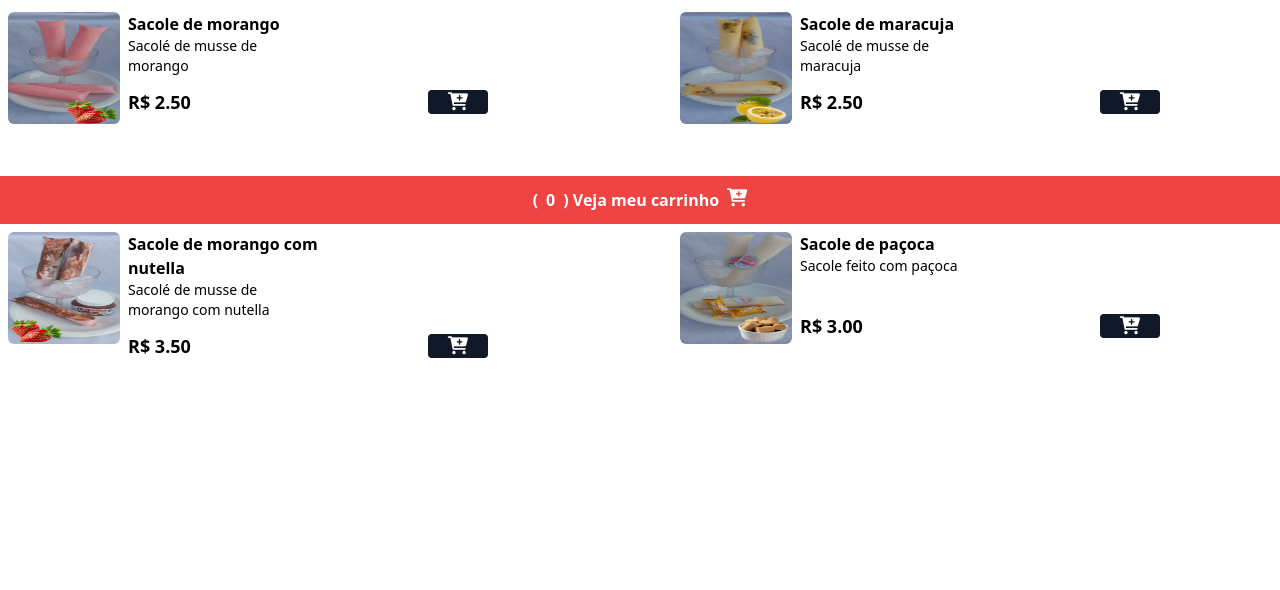
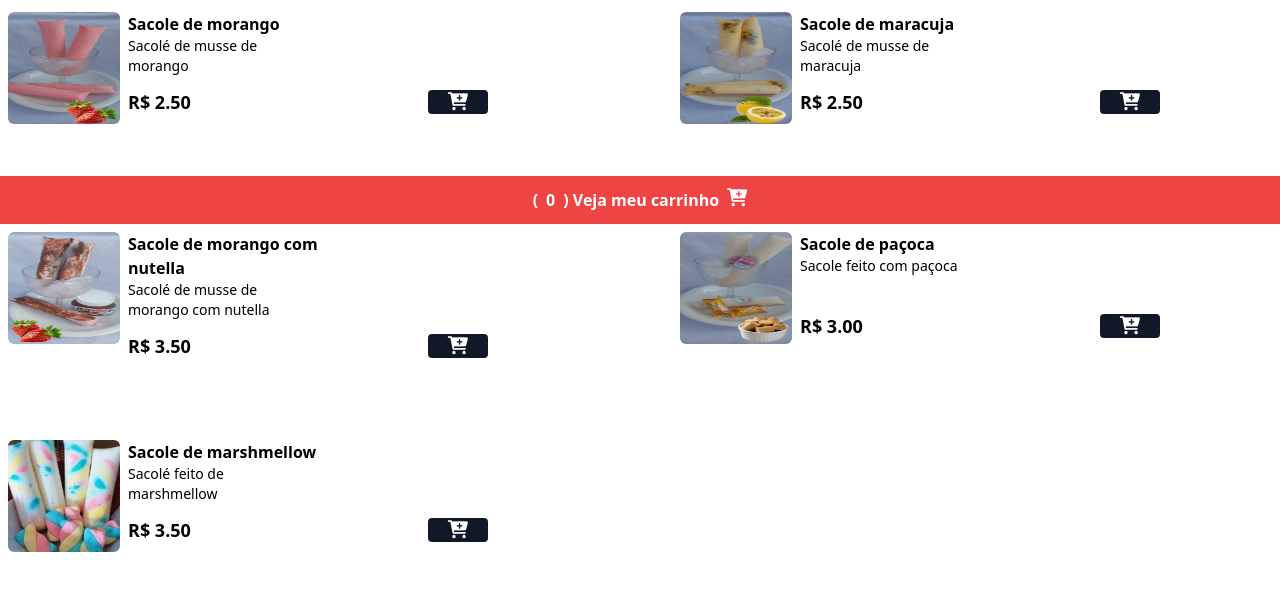
Before and after one commit to CarlosHeKj/loja-de-sacole, a website: page index.html in a window 1280 px wide. Shown: the part 576-1166 px from the top of the page. Before the commit the page ends 1000 px from the top, so only its background shows below. Drawn offline with nearby package versions, Linux system fonts and the light colour scheme.

Commit message:
Adicionando sacole de marshmellow

```diff
--- a/index.html
+++ b/index.html
@@ -97,6 +97,20 @@
                 </div>
             </div>
 
+            <div class="flex gap-2 datas cursor-pointer" id="elements" data-name="Sacole de marshmellow" data-desc="Sacolé feito de marshmellow "
+            data-price="3.50" data-src="./assets/sacole de marshmellow.jpeg">
+                <img src="./assets/sacole de marshmellow.jpeg" alt="Sacole de morango com nutella" class="w-28 h-28 rounded-md">
+                <div>
+                    <p class="font-bold w-[240px]">Sacole de marshmellow</p>
+                    <p class="text-sm text-wrap max-w-[180px] w-[180px] md:w-full md:w-max-[250px]">Sacolé feito de marshmellow </p>
+                    <div class="flex justify-between items-center gap-2 mt-3 md:w-[150px] lg:w-[360px]">
+                        <p class="font-bold text-lg">R$ 3.50</p>
+                        <button class="bg-gray-900 px-5 rounded add-to-cart-btn" ><i
+                                class="fa fa-cart-plus text-lg  text-white" ></i></button>
+                    </div>
+                </div>
+            </div>
+
 
 
 
```
Also changed, not shown: assets/sacole de marshmellow.jpeg (added).
